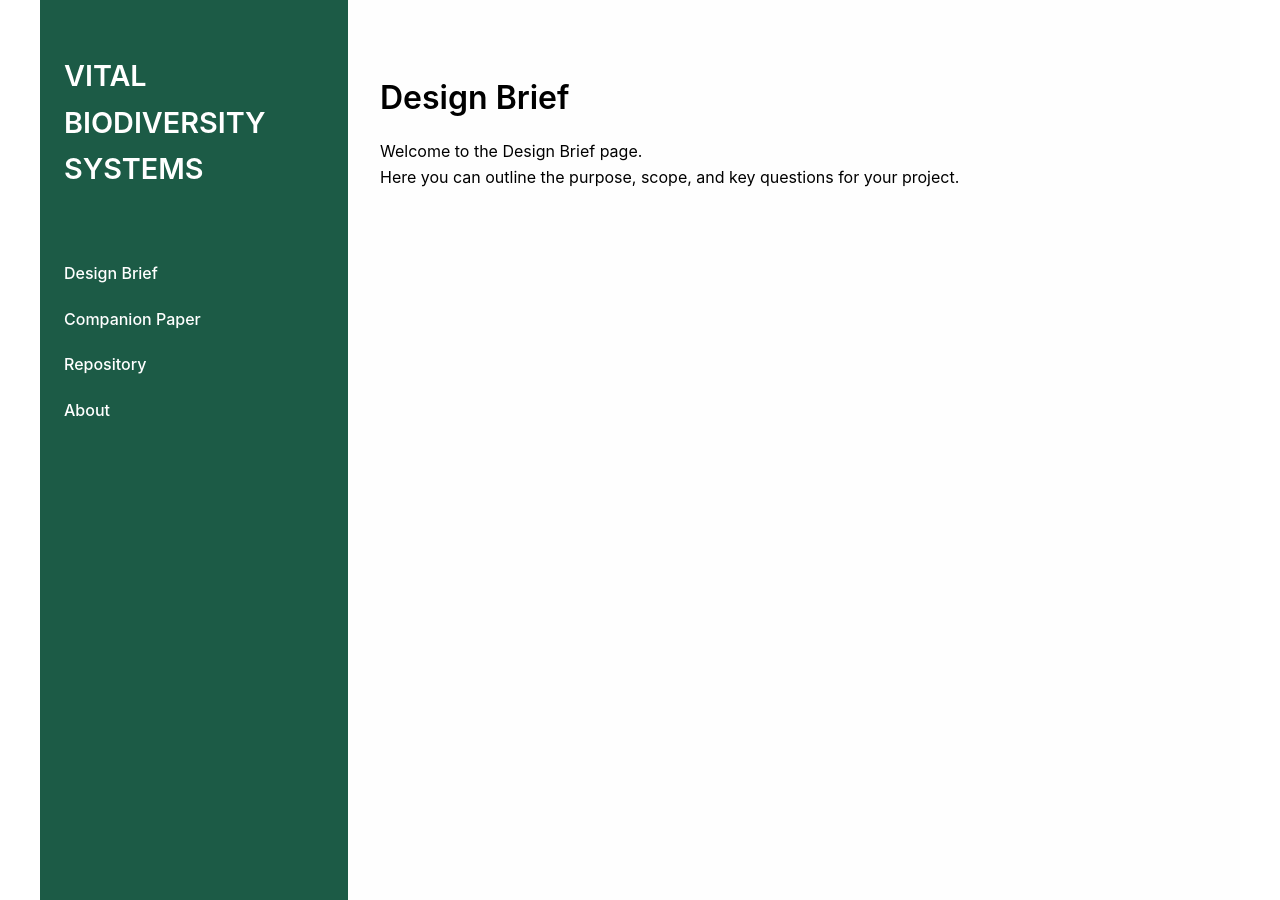
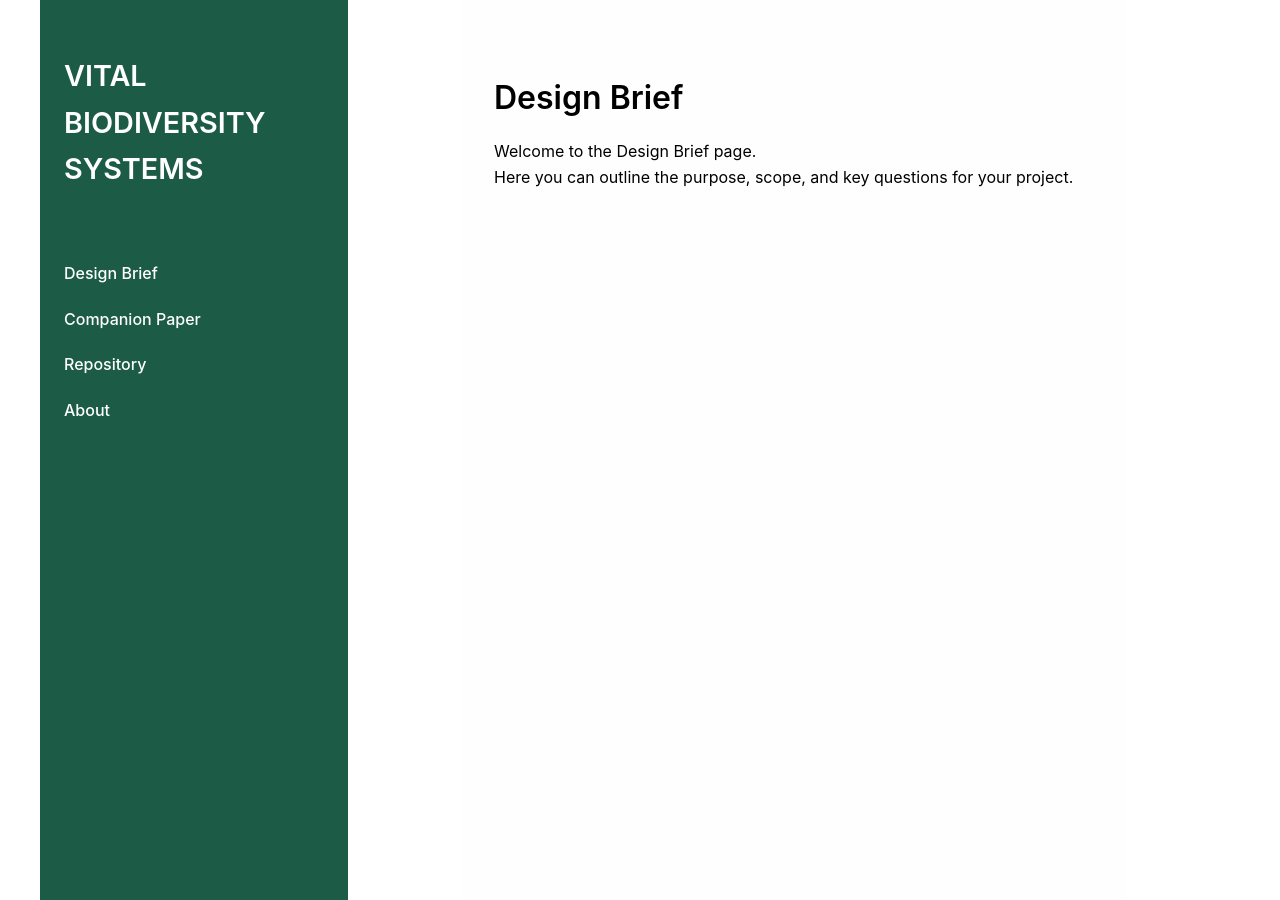
Before and after one commit to vitalbiodiversity/vitalbiodiversity.github.io, a Jekyll site: the page built from index.md, in a window 1280 px wide and 900 px high. Built offline with Jekyll 4.4.1, drawn with Linux system fonts in a browser that asks for light colours.

Commit message:
Update style.css

```diff
--- a/assets/css/style.css
+++ b/assets/css/style.css
@@ -5,6 +5,7 @@ body {
   background-color: #ffffff;
   font-family: -apple-system, BlinkMacSystemFont, "Segoe UI", Roboto, Helvetica, Arial, sans-serif;
   line-height: 1.6;
+  font-size: 16px;
 }
 
 /* Wrapper keeps everything centered */
@@ -74,7 +75,7 @@ body {
   padding: 3rem 2rem;
   background-color: #fefefe;
   overflow-y: auto; /* independent scroll */
-  max-width: 900px;
+  max-width: 600px;
   margin: 0 auto;
 }
 
```
